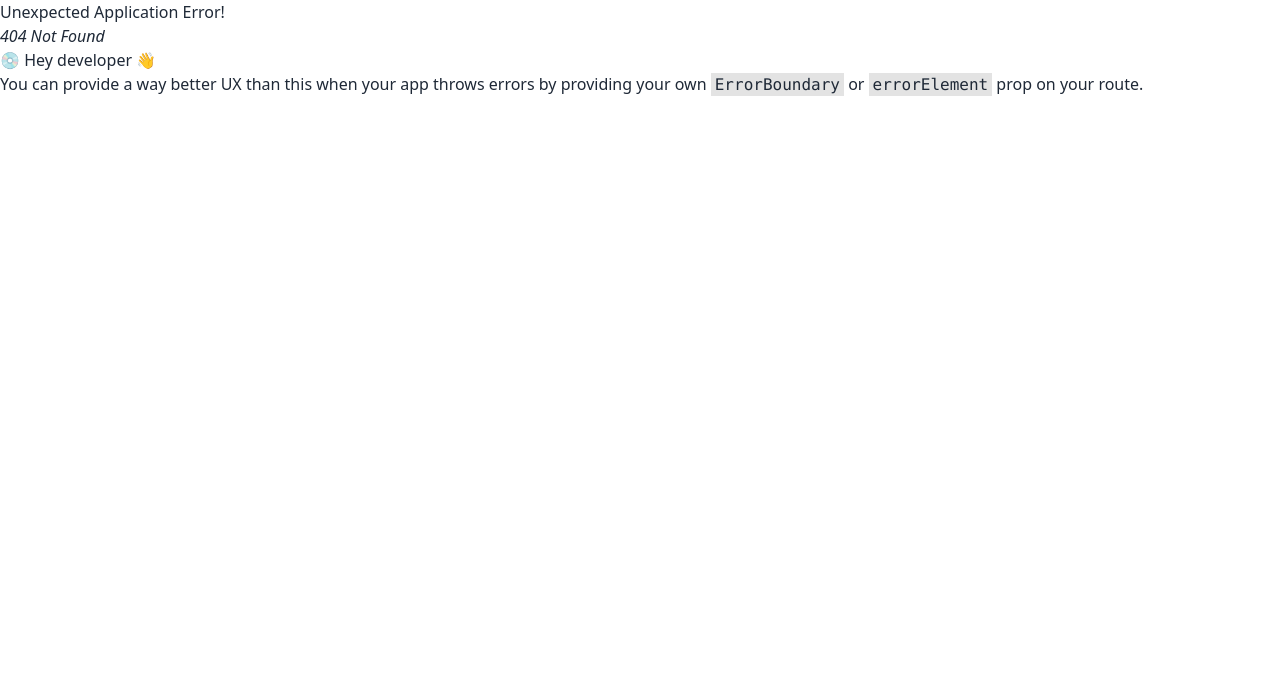
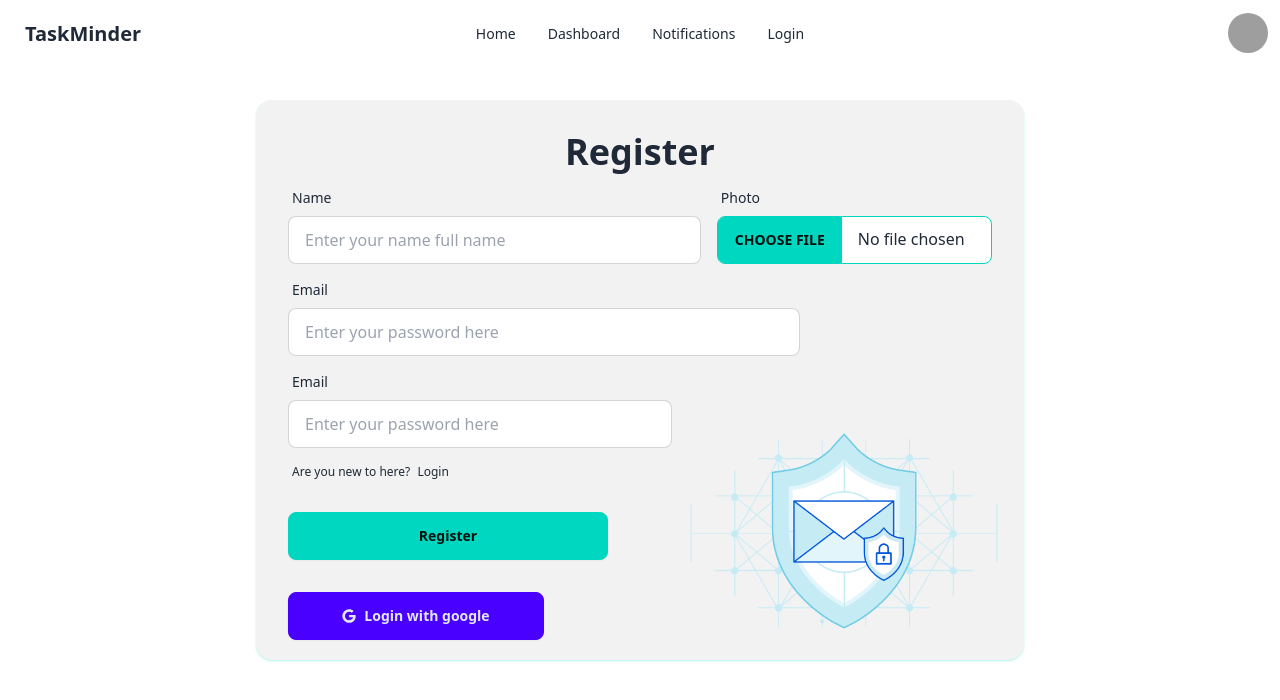
Before and after one commit to naimuddin94/task-management-client, a React (Vite) app: page /register in a window 1280 px wide. Before the commit this address had no page. Shown: the top 700 px of the page. Built offline with nearby package versions, Linux system fonts and the light colour scheme; grey boxes are pictures that could not be loaded.

Commit message:
register page design

```diff
--- a/src/components/shared/Navbar.jsx
+++ b/src/components/shared/Navbar.jsx
@@ -2,7 +2,7 @@ import NavItems from "../utility/NavItems";
 
 const Navbar = () => {
   return (
-    <div className="navbar bg-base-100">
+    <div className="navbar z-40 bg-base-100 sticky top-0">
       <div className="navbar-start">
         <div className="dropdown">
           <div tabIndex={0} role="button" className="btn btn-ghost lg:hidden">
--- /dev/null
+++ b/src/components/shared/SocialLogin.jsx
@@ -0,0 +1,14 @@
+import { FaGoogle } from "react-icons/fa";
+
+const SocialLogin = () => {
+  return (
+    <div className="px-8 pb-5">
+      <button className="btn btn-primary btn-block text-slate-200">
+        <FaGoogle />
+        Login with google
+      </button>
+    </div>
+  );
+};
+
+export default SocialLogin;
--- a/src/pages/login/Login.jsx
+++ b/src/pages/login/Login.jsx
@@ -1,5 +1,6 @@
+import { Link } from "react-router-dom";
 import loginImage from "../../../public/2007.i039.019_cyber_security_spyware_data_protection_isometric_set-06-removebg-preview.png";
-import { FaGoogle } from "react-icons/fa";
+import SocialLogin from "../../components/shared/SocialLogin";
 
 const Login = () => {
   return (
@@ -35,19 +36,16 @@ const Login = () => {
           <label className="label">
             <p className="label-text-alt ">
               Are you new to here?{" "}
-              <span className="link link-hover ml-1">Register</span>
+              <Link to="/register">
+                <span className="link link-hover ml-1">Register</span>
+              </Link>
             </p>
           </label>
           <div className="form-control mt-6">
             <button className="btn btn-accent">Login</button>
           </div>
         </form>
-        <div className="px-8 pb-5">
-          <button className="btn btn-primary btn-block text-slate-200">
-            <FaGoogle />
-            Login with google
-          </button>
-        </div>
+        <SocialLogin />
       </div>
     </div>
   );
--- /dev/null
+++ b/src/pages/register/Register.jsx
@@ -0,0 +1,80 @@
+import { Link } from "react-router-dom";
+import image from "/public/Email_Security_-_546x372.png";
+import SocialLogin from "../../components/shared/SocialLogin";
+
+const Register = () => {
+  return (
+    <div>
+      <div className="card shrink-0 w-full max-w-3xl mx-auto shadow-sm shadow-accent/30 bg-base-200 relative my-8">
+        <img
+          src={image}
+          alt="secure image"
+          className="absolute right-5 bottom-5 w-80"
+        />
+        <form className="card-body ">
+          <h2 className="text-4xl font-bold text-center">Register</h2>
+          <div className="flex flex-col md:flex-row gap-4">
+            <div className="form-control flex-[3]">
+              <label className="label">
+                <span className="label-text">Name</span>
+              </label>
+              <input
+                type="text"
+                placeholder="Enter your name full name"
+                className="input input-bordered"
+                required
+              />
+            </div>
+            <div className="form-control flex-[2]">
+              <label className="label">
+                <span className="label-text">Photo</span>
+              </label>
+              <input
+                type="file"
+                className="file-input file-input-bordered file-input-accent w-full max-w-xs"
+              />
+            </div>
+          </div>
+          <div className="form-control max-w-lg">
+            <label className="label">
+              <span className="label-text">Email</span>
+            </label>
+            <input
+              type="email"
+              placeholder="Enter your password here"
+              className="input input-bordered"
+              required
+            />
+          </div>
+          <div className="form-control max-w-sm">
+            <label className="label">
+              <span className="label-text">Email</span>
+            </label>
+            <input
+              type="email"
+              placeholder="Enter your password here"
+              className="input input-bordered"
+              required
+            />
+          </div>
+          <label className="label">
+            <p className="label-text-alt ">
+              Are you new to here?{" "}
+              <Link to="/login">
+                <span className="link link-hover ml-1">Login</span>
+              </Link>
+            </p>
+          </label>
+          <div className="form-control mt-4">
+            <button className="btn btn-accent max-w-[20rem]">Register</button>
+          </div>
+        </form>
+        <div className="max-w-[20rem]">
+          <SocialLogin />
+        </div>
+      </div>
+    </div>
+  );
+};
+
+export default Register;
--- a/src/routes/Route.jsx
+++ b/src/routes/Route.jsx
@@ -2,6 +2,7 @@ import { createBrowserRouter } from "react-router-dom";
 import MainLayout from "../layout/MainLayout";
 import Home from "../pages/home/Home";
 import Login from "../pages/login/Login";
+import Register from "../pages/register/Register";
 
 const router = createBrowserRouter([
   {
@@ -16,6 +17,10 @@ const router = createBrowserRouter([
         path: "/login",
         element: <Login />,
       },
+      {
+        path: "/register",
+        element: <Register />,
+      }
     ],
   },
 ]);
```
Also changed, not shown: public/Email_Security_-_546x372.png (added).
